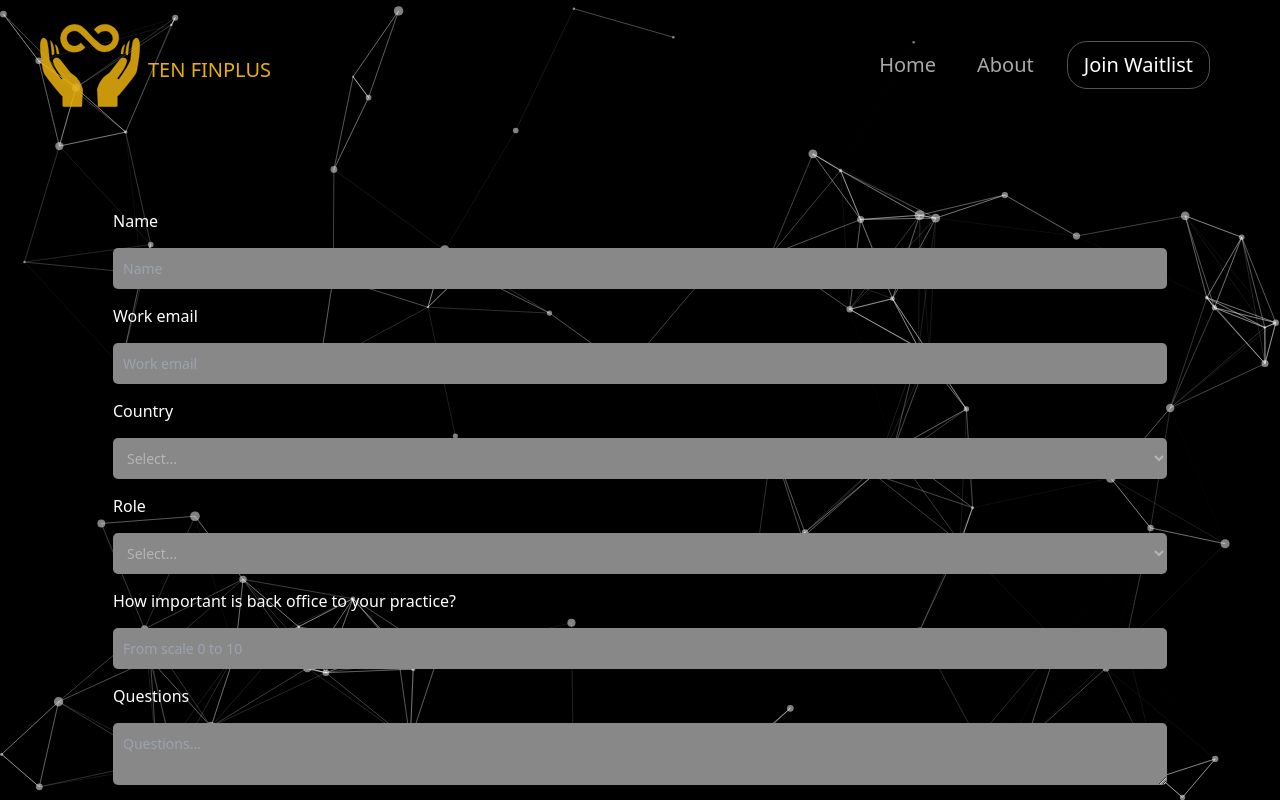
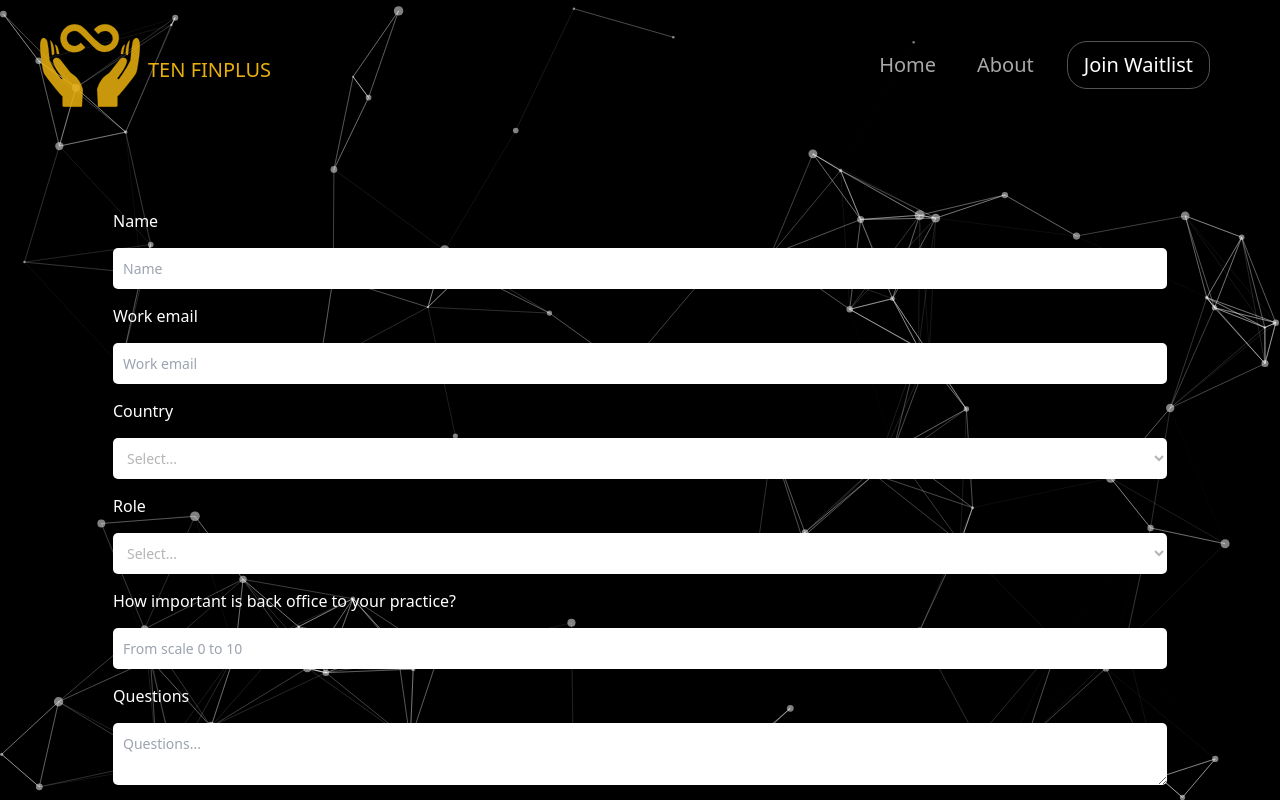
Before and after one commit to Chiefofstaff03/TEN-Finplus, a React (Vite) app: page /contact in a window 1280 px wide. Shown: the top 800 px of the page. Built offline with nearby package versions, Linux system fonts and the light colour scheme.

Commit message:
Update ContactForm.css

```diff
--- a/src/components/pages/contact/ContactForm.css
+++ b/src/components/pages/contact/ContactForm.css
@@ -38,7 +38,8 @@
     border: none;
     outline: none;
     font-size: 14px;
-    background-color: #888888;
+    background-color: white;
+    color:black;
   }
 
 .contact-form select:invalid {
```
